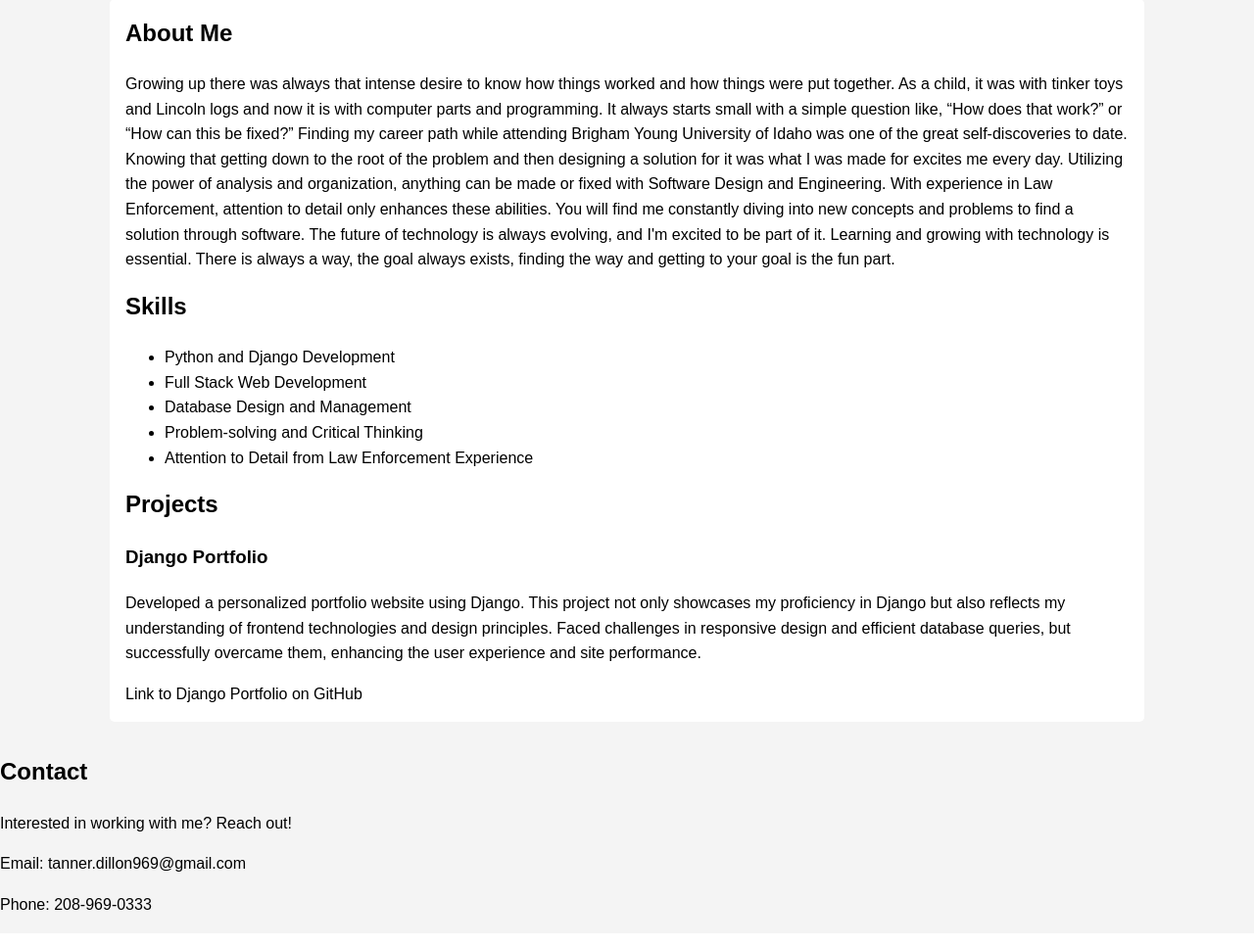
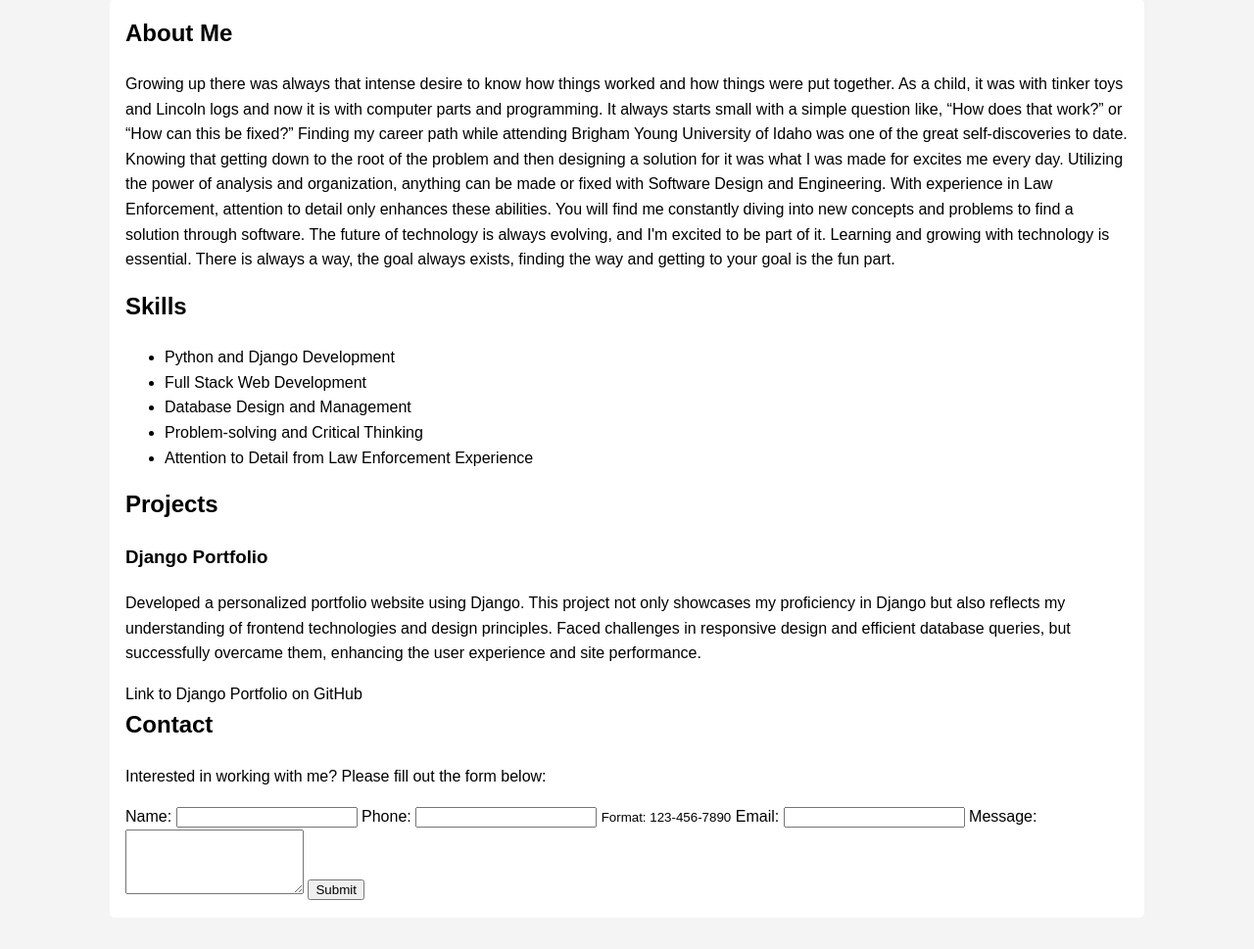
Before and after one commit to tdillon3/portfolio, a Django app: page / in a window 1280 px wide. Shown: the part 205-1174 px from the top of the page at 98% size. Before the commit the page ends 1134 px from the top, so only its background shows below. Run offline with Django 4.2, Linux system fonts and the light colour scheme.

Commit message:
user interaction for contact

```diff
--- a/projects/templates/projects/home.html
+++ b/projects/templates/projects/home.html
@@ -80,15 +80,30 @@
         <a href="https://github.com/tdillon3/portfolio">Link to Django Portfolio on GitHub</a>
 
         <!-- Continue adding projects as needed -->
-    </section>
+        <section>
+            <h2>Contact</h2>
+            <p>Interested in working with me? Please fill out the form below:</p>
 
-        <h2>Contact</h2>
-        <p>
-            Interested in working with me? Reach out!
-        </p>
-        <p>Email: tanner.dillon969@gmail.com</p>
-        <p>Phone: 208-969-0333</p>
-    </section>
+            <form action="/submit_contact_info" method="post">
+                <!-- You might need to include CSRF token for Django forms -->
+                {% csrf_token %}
+
+                <label for="name">Name:</label>
+                <input type="text" id="name" name="user_name" required>
+
+                <label for="phone">Phone:</label>
+                <input type="tel" id="phone" name="user_phone" pattern="[0-9]{3}-[0-9]{3}-[0-9]{4}" required>
+                <small>Format: 123-456-7890</small>
+
+                <label for="email">Email:</label>
+                <input type="email" id="email" name="user_email" required>
+
+                <label for="message">Message:</label>
+                <textarea id="message" name="user_message" rows="4" required></textarea>
+
+                <input type="submit" value="Submit">
+            </form>
+        </section>
 
 </body>
 </html>
```
